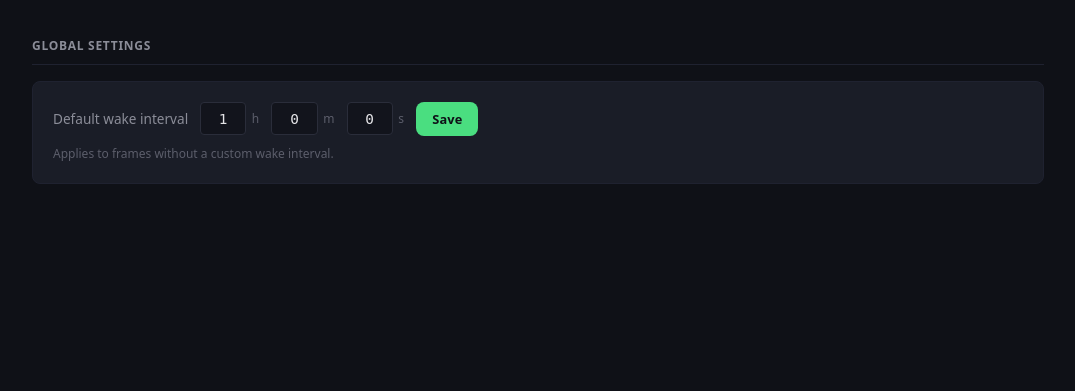
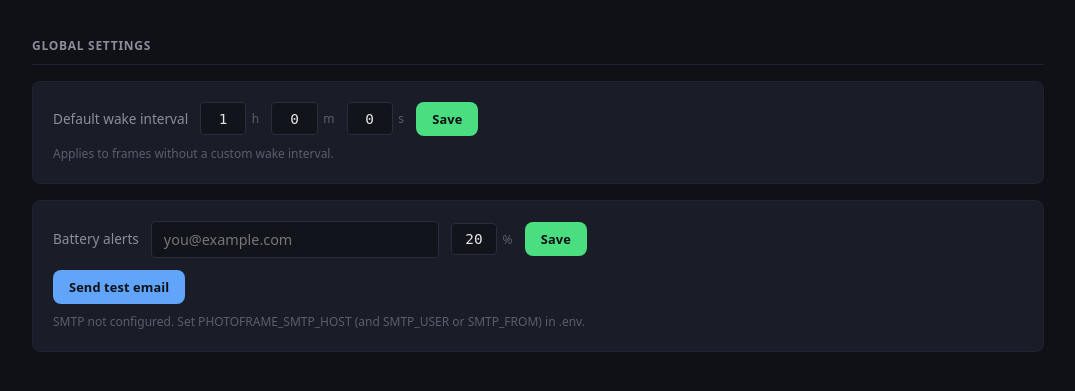
Before and after one commit to lukesmithuk/esp32-simple-picture-frame, a FastAPI app: page / in a window 1280 px wide. Shown: the part 215-606 px from the top of the page, without its empty margins (102-1177 px from the left). Run offline with FastAPI, Linux system fonts and the light colour scheme; some libraries are stand-ins or nearby versions.

Commit message:
feat(server): dashboard card for battery alert settings and test email
Co-Authored-By: Claude Sonnet 5 <noreply@anthropic.com>
Claude-Session: https://claude.ai/code/session_013roeWBNkMkFCSi6gTnAbAw

```diff
--- a/server/main.py
+++ b/server/main.py
@@ -1,3 +1,4 @@
+import asyncio
 import io
 from contextlib import asynccontextmanager
 from pathlib import Path
@@ -237,20 +238,25 @@ async def serve_thumb(filename: str):
 # ── Web UI: Dashboard ──────────────────────────────────────────────────
 
 @app.get("/")
-async def index(request: Request, saved: int | None = None, error: str | None = None):
+async def index(request: Request, saved: int | None = None, error: str | None = None,
+                notice: str | None = None):
     frames = await db.list_frames()
     # Add image count per frame (single query).
     counts = await db.get_frame_image_counts()
     for frame in frames:
         frame["image_count"] = counts.get(frame["id"], 0)
     wake = await db.get_wake_interval()
+    alerts = await db.get_alert_settings()
     nav = await _nav_context()
     return templates.TemplateResponse(request, "index.html", context={
         **nav,
         "frames": frames,
         "wake": wake,
+        "alerts": alerts,
+        "smtp_configured": notifier.smtp_config().configured,
         "saved": saved,
         "error": error,
+        "notice": notice,
     })
 
 
@@ -372,6 +378,55 @@ async def save_settings(request: Request):
     return RedirectResponse(url="/?saved=1", status_code=303)
 
 
+# ── Web UI: Battery alerts ─────────────────────────────────────────────
+
+def _validate_alert_settings(form) -> tuple[str, int] | str:
+    """Validate alert form data. Returns (email, threshold) or error string."""
+    recipients = notifier.parse_recipients(str(form.get("alert_email", "")))
+    if recipients is None:
+        return "Invalid email address"
+    try:
+        threshold = int(form.get("battery_alert_threshold", ""))
+    except (ValueError, TypeError):
+        return "Invalid battery threshold"
+    if not (1 <= threshold <= 99):
+        return "Battery threshold must be 1–99%"
+    return (", ".join(recipients), threshold)
+
+
+@app.post("/settings/alerts")
+async def save_alert_settings(request: Request):
+    form = await request.form()
+    result = _validate_alert_settings(form)
+    if isinstance(result, str):
+        return RedirectResponse(url=f"/?error={quote(result)}", status_code=303)
+    email, threshold = result
+    await db.set_alert_settings(email, threshold)
+    return RedirectResponse(url="/?saved=1", status_code=303)
+
+
+@app.post("/settings/alerts/test")
+async def send_test_alert():
+    cfg = notifier.smtp_config()
+    settings = await db.get_alert_settings()
+    recipients = notifier.parse_recipients(settings["email"]) or []
+    if not cfg.configured:
+        error = "SMTP not configured. Set PHOTOFRAME_SMTP_HOST in .env."
+    elif not recipients:
+        error = "No alert recipient saved"
+    else:
+        msg = notifier.build_test_message(settings["threshold"], cfg, recipients)
+        try:
+            # Synchronous from the user's view, so SMTP errors show immediately.
+            await asyncio.to_thread(notifier.send_email, cfg, msg)
+        except Exception as e:
+            error = f"Test email failed: {e}"
+        else:
+            notice = f"Test email sent to {settings['email']}"
+            return RedirectResponse(url=f"/?notice={quote(notice)}", status_code=303)
+    return RedirectResponse(url=f"/?error={quote(error)}", status_code=303)
+
+
 # ── Web UI: Logs ────────────────────────────────────────────────────────
 
 @app.get("/logs/{frame_id}")
--- a/server/static/style.css
+++ b/server/static/style.css
@@ -362,6 +362,10 @@ body {
   border: 1px solid var(--border-subtle);
   border-radius: var(--radius);
   padding: 1.25rem;
+}
+
+.settings-card + .settings-card {
+  margin-top: 1rem;
 }
 
 .settings-form {
@@ -846,6 +850,15 @@ body {
   margin-top: 0.5rem;
 }
 
+.alert-email-input {
+  width: 18rem;
+  max-width: 100%;
+}
+
+.alert-test-form {
+  margin-top: 0.75rem;
+}
+
 /* ── Image assignment ────────────────────────────────────────────────── */
 
 .assign-frames {
--- a/server/templates/index.html
+++ b/server/templates/index.html
@@ -16,6 +16,9 @@
         {% endif %}
         {% if error %}
         <div class="toast toast-error">{{ error }}</div>
+        {% endif %}
+        {% if notice %}
+        <div class="toast">{{ notice }}</div>
         {% endif %}
 
         <!-- Frames -->
@@ -102,6 +105,29 @@
                 </form>
                 <p class="settings-hint">Applies to frames without a custom wake interval.</p>
             </div>
+            <div class="settings-card">
+                <form action="/settings/alerts" method="post" class="settings-form">
+                    <span class="settings-label">Battery alerts</span>
+                    <input type="text" name="alert_email" value="{{ alerts.email }}"
+                           placeholder="you@example.com" class="text-input alert-email-input"
+                           aria-label="Alert email address">
+                    <div class="time-group">
+                        <input type="number" name="battery_alert_threshold" value="{{ alerts.threshold }}"
+                               min="1" max="99" class="time-input" aria-label="Battery alert threshold">
+                        <span class="time-unit">%</span>
+                    </div>
+                    <button type="submit" class="btn btn-save">Save</button>
+                </form>
+                <form action="/settings/alerts/test" method="post" class="alert-test-form">
+                    <button type="submit" class="btn btn-primary">Send test email</button>
+                </form>
+                <p class="settings-hint">
+                    {% if not smtp_configured %}SMTP not configured. Set PHOTOFRAME_SMTP_HOST (and SMTP_USER or SMTP_FROM) in .env.
+                    {% elif not alerts.email %}Alerts off: no recipient set.
+                    {% else %}Alerts on: emailing {{ alerts.email }} when a frame drops below {{ alerts.threshold }}%.
+                    {% endif %}
+                </p>
+            </div>
         </section>
 
     </div>
```
Also changed, not shown: server/tests/test_api.py (+126 -0 lines).
